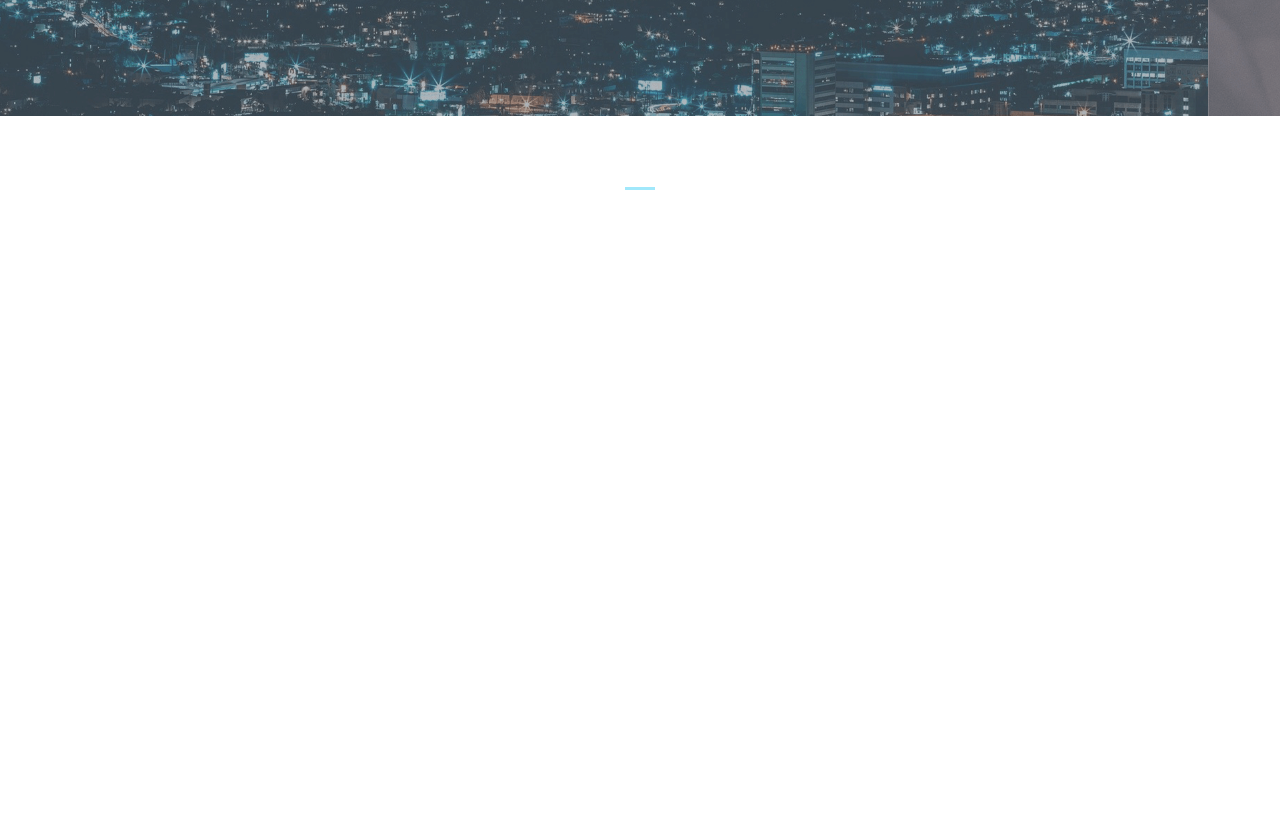
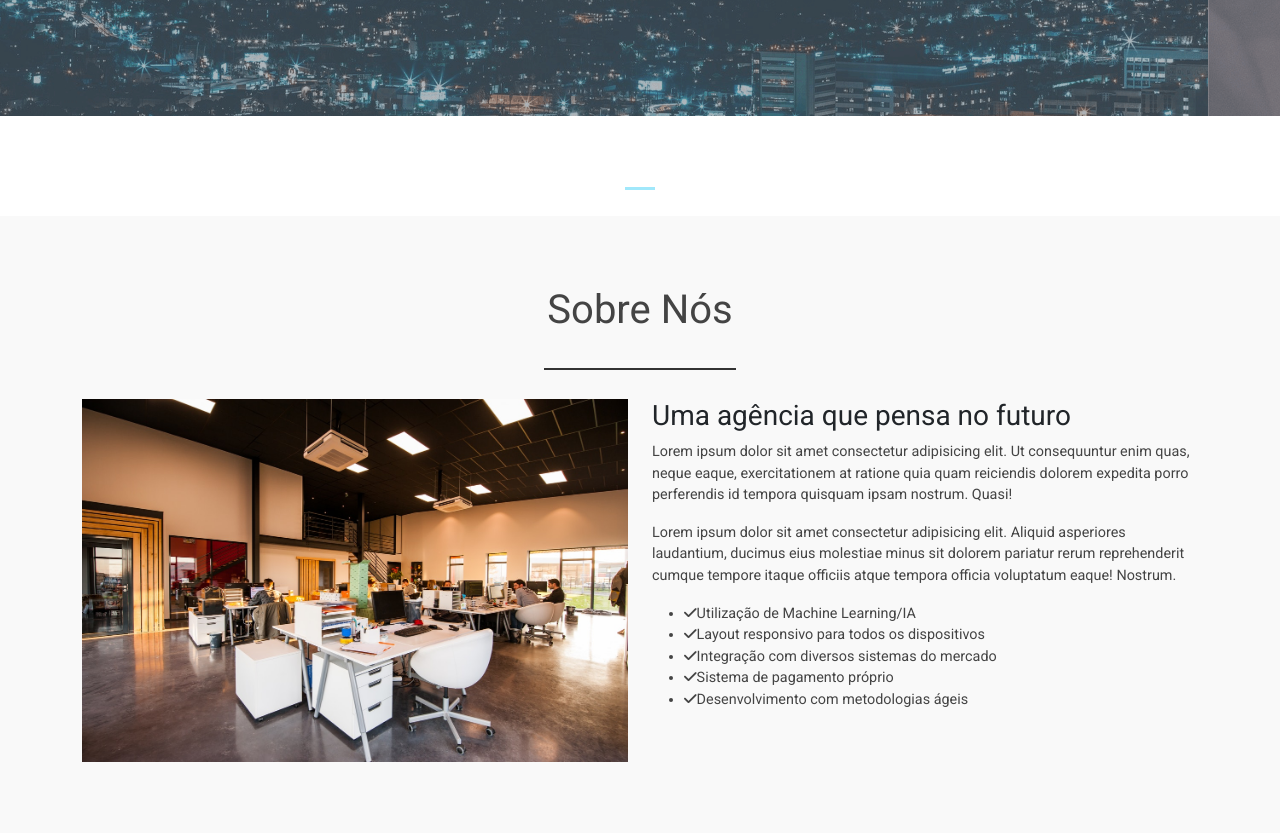
Before and after one commit to marlon-couto/bootstrap-project, a plain HTML site: page src/index.html in a window 1280 px wide. Shown: the part 504-1337 px from the top of the page. Before the commit the page ends 800 px from the top, so only its background shows below. Drawn offline with nearby package versions, Linux system fonts and the light colour scheme.

Commit message:
Adiciona área "Sobre" à página

```diff
--- a/src/index.html
+++ b/src/index.html
@@ -11,7 +11,6 @@
       content="width=device-width, initial-scale=1.0"
     />
     <title>NextLevel: A sua agência web</title>
-
     <!-- Roboto: Google Fonts -->
     <link
       rel="preconnect"
@@ -26,7 +25,6 @@
       href="https://fonts.googleapis.com/css2?family=Roboto:wght@300;400;700&display=swap"
       rel="stylesheet"
     />
-
     <!-- Bootstrap CDN -->
     <link
       href="https://cdn.jsdelivr.net/npm/bootstrap@5.3.0-alpha1/dist/css/bootstrap.min.css"
@@ -38,7 +36,6 @@
       rel="stylesheet"
       href="./style.css"
     />
-
     <!-- jQuery Google CDN -->
     <script src="https://ajax.googleapis.com/ajax/libs/jquery/3.6.3/jquery.min.js"></script>
     <!-- Bootstrap script -->
@@ -76,7 +73,6 @@
             />
             NextLevel
           </a>
-
           <button
             class="navbar-toggler"
             type="button"
@@ -195,6 +191,7 @@
                 alt="Engenharia de software"
                 class="d-block w-100"
               />
+
               <div class="carousel-caption d-none d-md-block">
                 <h2>Quer tirar seu projeto do papel?</h2>
                 <p>Nossa equipe está pronta para te ajudar.</p>
@@ -212,6 +209,7 @@
                 alt="Manutenção de software"
                 class="d-block w-100"
               />
+
               <div class="carousel-caption d-none d-md-block">
                 <h2>Precisa de manutenção em seu software?</h2>
                 <p>
@@ -239,6 +237,7 @@
             ></span>
             <span class="visually-hidden">Previous</span>
           </button>
+
           <button
             class="carousel-control-next"
             type="button"
@@ -252,6 +251,60 @@
             <span class="visually-hidden">Next</span>
           </button>
         </div>
+
+        <div id="about-area">
+          <div class="container">
+            <div class="row">
+              <div class="col-12">
+                <h3 class="main-title">Sobre Nós</h3>
+              </div>
+
+              <div class="col-md-6">
+                <img
+                  src="./img/agencia.jpg"
+                  alt="Agência NextLevel"
+                  class="img-fluid"
+                />
+              </div>
+
+              <div class="col-md-6">
+                <h3 class="about-title">Uma agência que pensa no futuro</h3>
+                <p>
+                  Lorem ipsum dolor sit amet consectetur adipisicing elit. Ut
+                  consequuntur enim quas, neque eaque, exercitationem at ratione
+                  quia quam reiciendis dolorem expedita porro perferendis id
+                  tempora quisquam ipsam nostrum. Quasi!
+                </p>
+                <p>
+                  Lorem ipsum dolor sit amet consectetur adipisicing elit.
+                  Aliquid asperiores laudantium, ducimus eius molestiae minus
+                  sit dolorem pariatur rerum reprehenderit cumque tempore itaque
+                  officiis atque tempora officia voluptatum eaque! Nostrum.
+                </p>
+                <ul id="about-list">
+                  <li>
+                    <i class="fas fa-check"></i>Utilização de Machine Learning/IA
+                  </li>
+                  <li>
+                    <i class="fas fa-check"></i>Layout responsivo para todos os
+                    dispositivos
+                  </li>
+                  <li>
+                    <i class="fas fa-check"></i>Integração com diversos sistemas
+                    do mercado
+                  </li>
+                  <li>
+                    <i class="fas fa-check"></i>Sistema de pagamento próprio
+                  </li>
+                  <li>
+                    <i class="fas fa-check"></i>Desenvolvimento com metodologias
+                    ágeis
+                  </li>
+                </ul>
+              </div>
+            </div>
+          </div>
+        </div>
       </div>
     </main>
 
--- a/src/style.css
+++ b/src/style.css
@@ -99,3 +99,25 @@ header,
 .carousel-indicators .active {
   background-color: #65daf9;
 }
+
+/* Sobre */
+#about-area {
+  background-color: #f9f9f9;
+}
+
+.main-title {
+  color: #444;
+  margin: 0 0 65px 0;
+  font-size: 40px;
+  text-align: center;
+}
+
+.main-title::after {
+  content: '';
+  position: absolute;
+  background-color: #333;
+  width: 15%;
+  height: 2px;
+  left: 42.5%;
+  top: 109%;
+}
```
